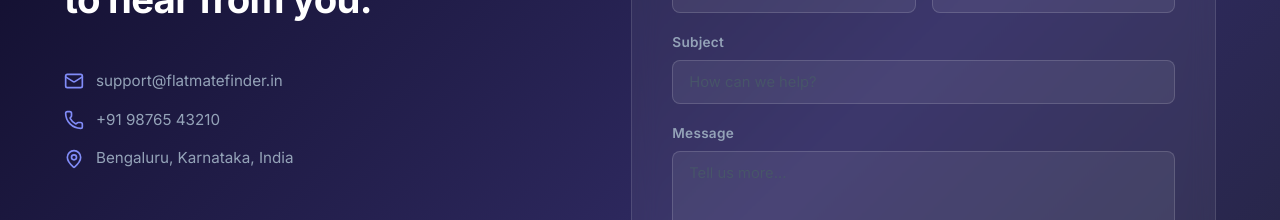
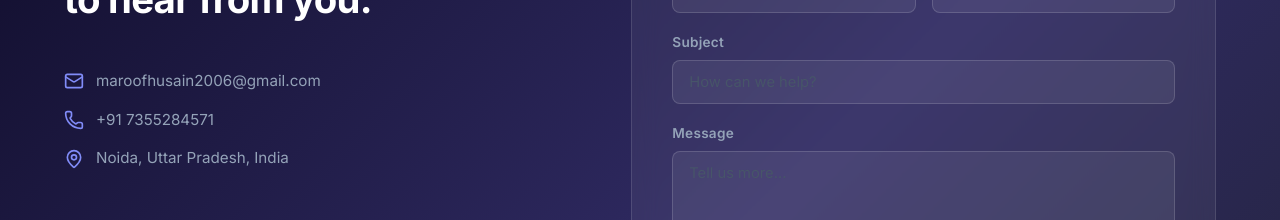
Before and after one commit to Gkchvcg/Flatmate-Finder, a React (Vite) app in the folder frontend/: page / in a window 1280 px wide. Shown: the part 4003-4223 px from the top of the page. Built offline with nearby package versions, Linux system fonts and the light colour scheme; no server answers.

Commit message:
Updated contact information in Landing Page to Noida office details.

```diff
--- a/frontend/src/pages/LandingPage.jsx
+++ b/frontend/src/pages/LandingPage.jsx
@@ -353,15 +353,15 @@ const LandingPage = () => {
             <div className="lnd-contact-details">
               <div className="lnd-contact-item">
                 <Mail size={20} />
-                <span>support@flatmatefinder.in</span>
+                <span>maroofhusain2006@gmail.com</span>
               </div>
               <div className="lnd-contact-item">
                 <Phone size={20} />
-                <span>+91 98765 43210</span>
+                <span>+91 7355284571</span>
               </div>
               <div className="lnd-contact-item">
                 <MapPin size={20} />
-                <span>Bengaluru, Karnataka, India</span>
+                <span>Noida, Uttar Pradesh, India</span>
               </div>
             </div>
           </div>
```
